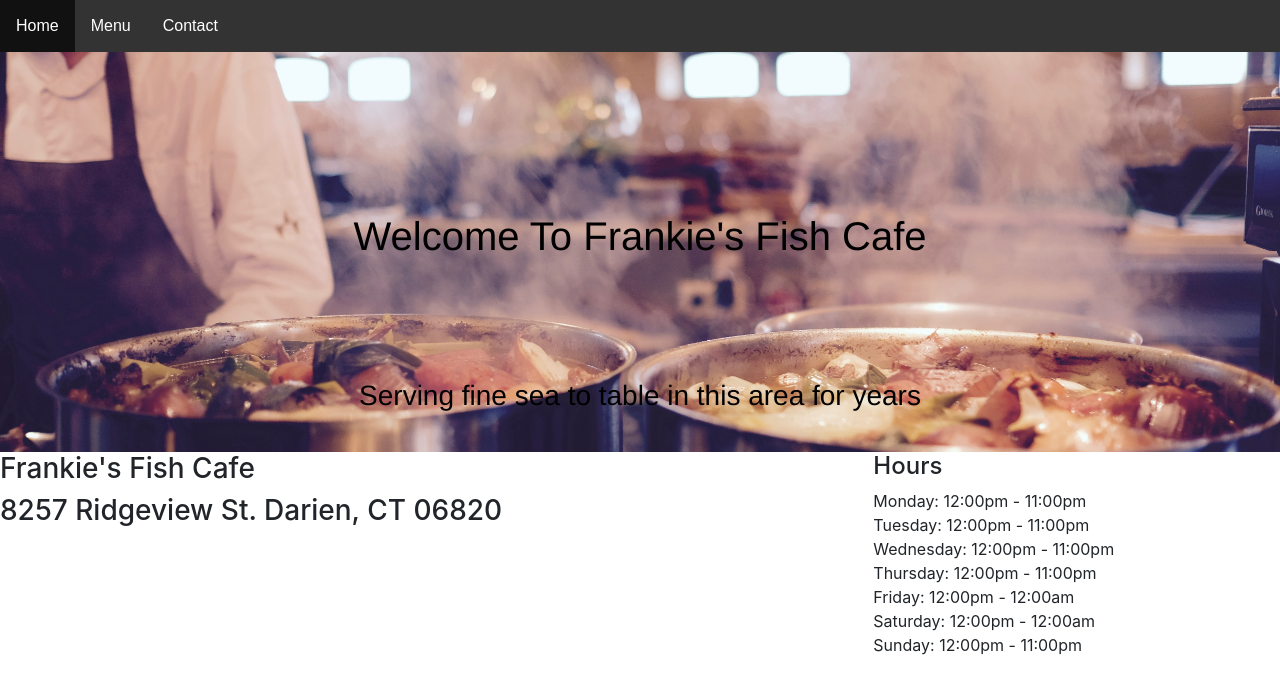
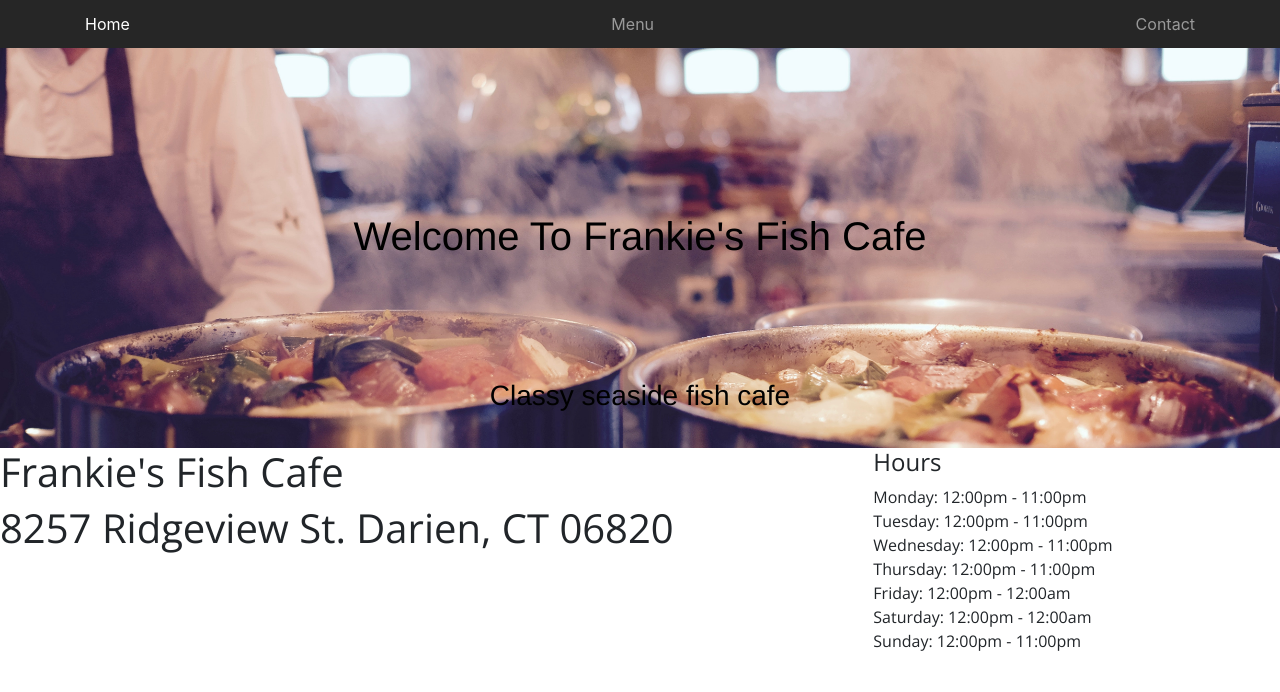
Before and after one commit to samstanding/fish-cafe, an Angular app: page /home in a window 1280 px wide. Shown: the top 692 px of the page. Built offline with nearby package versions, Linux system fonts and the light colour scheme.

Commit message:
added comments and altered navbar

```diff
--- a/src/app/app.component.html
+++ b/src/app/app.component.html
@@ -1,9 +1,10 @@
-<!--The content below is only a placeholder and can be replaced.-->
-<nav>
-  <ul>
-    <li><a routerLink="/home">Home</a></li>
-    <li><a routerLink="/menu">Menu</a></li>
-    <li><a routerLink="/contact">Contact</a></li>
-  </ul>
+<!-- nav-bar -->
+<nav class="site-header sticky-top py-1">
+  <div class="container d-flex flex-column flex-md-row justify-content-between">
+    <a class="py-2 d-none d-md-inline-block" routerLink="/home" routerLinkActive="active">Home</a>
+    <a class="py-2 d-none d-md-inline-block" routerLink="/menu" routerLinkActive="active">Menu</a>
+    <a class="py-2 d-none d-md-inline-block" routerLink="/contact" routerLinkActive="active">Contact</a>
+  </div>
 </nav>
+
 <router-outlet></router-outlet>
--- a/src/app/app.component.scss
+++ b/src/app/app.component.scss
@@ -1,25 +1,17 @@
-li {
-    float: left;
+.site-header {
+    background-color: rgba(0, 0, 0, .85);
+    -webkit-backdrop-filter: saturate(180%) blur(20px);
+    backdrop-filter: saturate(180%) blur(20px);
+  }
+  .site-header a {
+    color: #999;
+  }
+  .site-header a:hover {
+    color: #fff;
+    text-decoration: none;
+  }
+
+//when link is active-- color changes like hover
+.active {
+    color: #fff !important;
 }
-
-ul {
-    list-style-type: none;
-    margin: 0;
-    padding: 0;
-    overflow: hidden;
-    background-color: #333;
-}
-
-li a {
-    display: block;
-    color: white;
-    text-align: center;
-    padding: 14px 16px;
-    text-decoration: none;
-    font-family:  sans-serif;
-}
-
-/* Change the link color to #111 (black) on hover */
-li a:hover {
-    background-color: #111;
-}
--- a/src/app/contact/contact.component.html
+++ b/src/app/contact/contact.component.html
@@ -1,3 +1,4 @@
+<!-- hero banner -->
 <div class="hero-banner-contact">
     <div class="title">
         <h1>Contact Us</h1>
@@ -7,7 +8,8 @@
     </div>
   </div>
 
-  <div style='text-align: center'>
+<!-- contact info and message -->
+  <div class="contact-content">
     <h2>Phone: {{ phone }}</h2>
     <h2>{{ message }}</h2>
   </div>
--- a/src/app/contact/contact.component.scss
+++ b/src/app/contact/contact.component.scss
@@ -13,3 +13,8 @@
 .sub-title {
     @extend .subtitle-text
 }
+
+.contact-content {
+    text-align: center;
+    font-family: 'Open Sans', 'sans-serif'
+}
--- a/src/app/contact/contact.component.ts
+++ b/src/app/contact/contact.component.ts
@@ -6,6 +6,7 @@ import { Component, OnInit } from '@angular/core';
   styleUrls: ['./contact.component.scss']
 })
 export class ContactComponent implements OnInit {
+  //values to be displayed on the contact page
   phone = '646-641-2212';
   message = 'We only take reservations for parties of 4 or more'
 
--- a/src/app/home/home.component.html
+++ b/src/app/home/home.component.html
@@ -4,26 +4,26 @@
       <h1>Welcome To Frankie's Fish Cafe</h1>
   </div>
   <div class="sub-title">
-    <h3>Serving fine sea to table in this area for years</h3>
+    <h3>Classy seaside fish cafe</h3>
   </div>
 </div>
 
 <!-- page content, address and hours -->
 <div class="home-content row">
   <div class="col-sm-8">
-    <h3>{{ name }}</h3>
-    <h3>{{ address }}</h3>
-    <h3 style='color:red'> {{ message }} </h3>
+    <h1>{{ name }}</h1>
+    <h1>{{ address }}</h1>
+    <h1 style='color:red'> {{ message }} </h1>
   </div>
-  <!-- need to shift this right -->
+  <!-- cafe hours -->
   <div class="col-sm-4">
     <h4>Hours</h4>
-    <span>Monday: {{hours.m}}</span><br/>
-    <span>Tuesday: {{hours.t}}</span><br/>
-    <span>Wednesday: {{hours.w}}</span><br/>
-    <span>Thursday: {{hours.th}}</span><br/>
-    <span>Friday: {{hours.f}}</span><br/>
-    <span>Saturday: {{hours.s}}</span><br/>
-    <span>Sunday: {{hours.su}}</span>
+    <span>Monday: {{ hours.m }}</span><br/>
+    <span>Tuesday: {{ hours.t }}</span><br/>
+    <span>Wednesday: {{ hours.w }}</span><br/>
+    <span>Thursday: {{ hours.th }}</span><br/>
+    <span>Friday: {{ hours.f }}</span><br/>
+    <span>Saturday: {{ hours.s }}</span><br/>
+    <span>Sunday: {{ hours.su }}</span>
+  </div>
 </div>
-</div>
--- a/src/app/home/home.component.scss
+++ b/src/app/home/home.component.scss
@@ -12,3 +12,7 @@
 .sub-title {
     @extend .subtitle-text
 }
+
+.home-content {
+    font-family: 'Open Sans', 'sans-serif';
+}
--- a/src/index.html
+++ b/src/index.html
@@ -7,6 +7,7 @@
 
   <meta name="viewport" content="width=device-width, initial-scale=1">
   <link rel="icon" type="image/x-icon" href="favicon.ico">
+  <link rel="stylesheet" type="text/css" href="//fonts.googleapis.com/css?family=Open+Sans" />
 </head>
 <body>
   <app-root></app-root>
```
